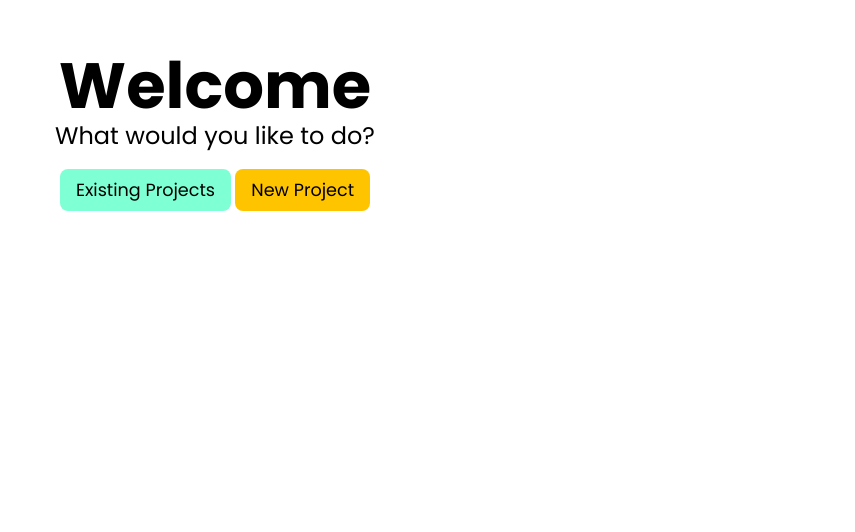
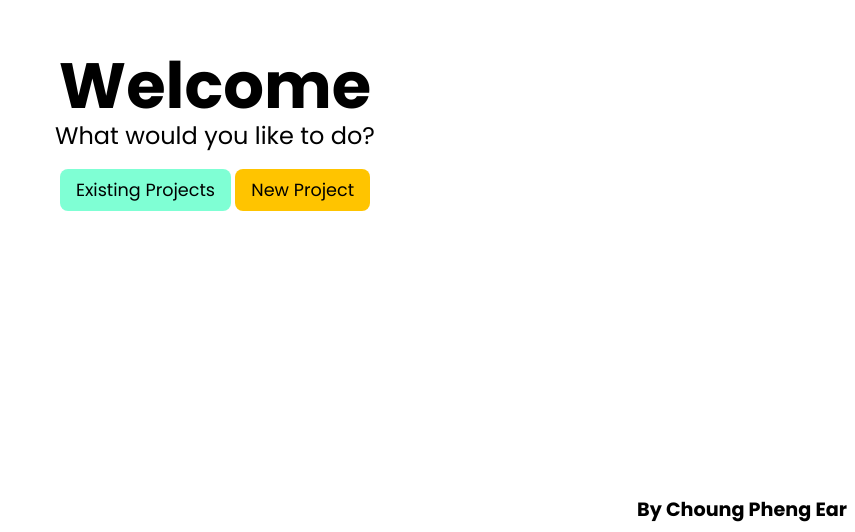
Before and after one commit to Blizzard4E/Auto-Accounting, a SvelteKit app: page / in a window 1280 px wide. Shown: the part 268-800 px from the top of the page, without its empty margins (425-1280 px from the left). Built offline with nearby package versions, Linux system fonts and the light colour scheme.

Commit message:
add author and fix date bug on salesJournal

```diff
--- a/src/components/MenuScreen.svelte
+++ b/src/components/MenuScreen.svelte
@@ -178,10 +178,19 @@
             </form>
         {/if}
     </div>
+    <a href="https://github.com/Blizzard4E">By Choung Pheng Ear</a>
 </main>
 {/if}
 
 <style>
+    a {
+        font-weight: bold;
+        position: absolute;
+        bottom: 0;
+        right: 0;
+        font-size: 1.2rem;
+        margin: 0.5rem;
+    }
     .home {
         position: absolute;
         top: 0;
--- a/src/components/SalesJournal.svelte
+++ b/src/components/SalesJournal.svelte
@@ -76,7 +76,11 @@
             <SalesJournalRow index={i}/>
         {/each}
         {#if salesJournalData.length}
-            <div class="col">{formatDate(lastDay)}</div>
+            <div class="col">
+                {#if salesJournalData[0].date != ""}
+                    {formatDate(lastDay)}
+                {/if}
+            </div>
             <div class="col">Totals</div>
             <div class="col">
                 {#if debitTotal}
```
